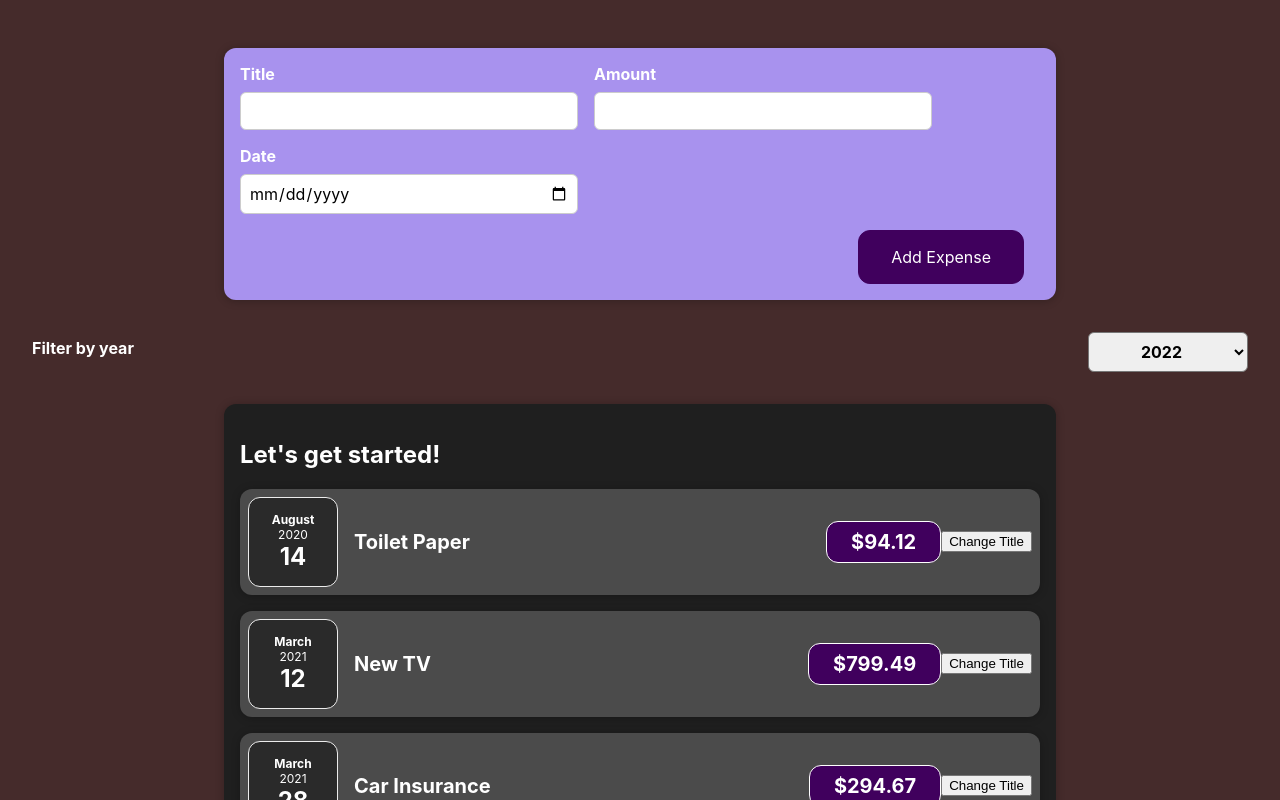
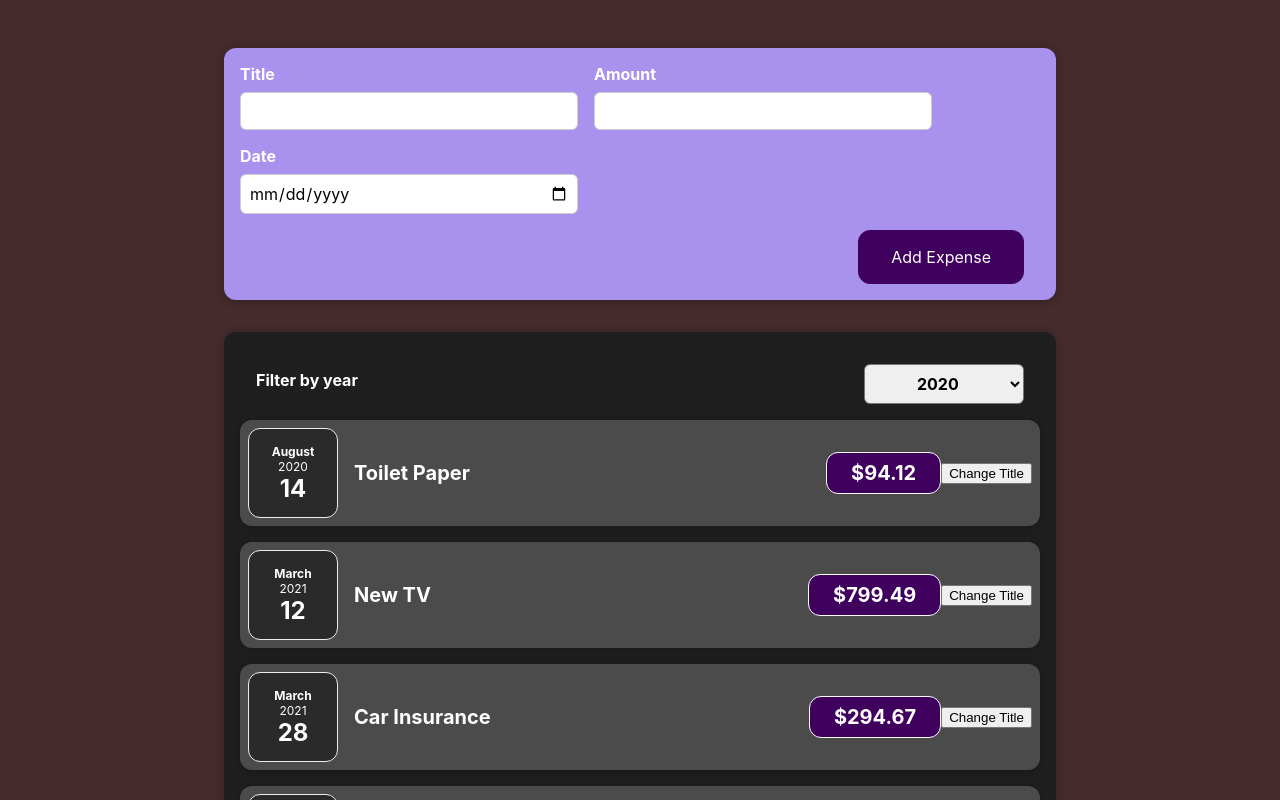
Before and after one commit to Setmaster/react-expensetracker, a React (Create React App) app: page / in a window 1280 px wide. Shown: the top 800 px of the page. Built offline with nearby package versions, Linux system fonts and the light colour scheme.

Commit message:
Now using map to render the list of expenses dynamically

```diff
--- a/src/App.js
+++ b/src/App.js
@@ -41,7 +41,7 @@ const App = () => {
             onAddExpense={addExpenseHandler}
             />
             <Expenses
-                expenses={expenses}
+                items={expenses}
             />
         </div>
     );
--- a/src/components/Expenses/Expenses.js
+++ b/src/components/Expenses/Expenses.js
@@ -5,7 +5,7 @@ import ExpenseFilter from "../NewExpense/ExpenseFilter";
 import {useState} from "react";
 
 const Expenses = (props) => {
-    const {expenses} = props;
+    const {items} = props;
 
     const [filteredYear, setFilteredYear] = useState('2020');
 
@@ -16,15 +16,17 @@ const Expenses = (props) => {
 
     return (
         <div>
+
+        <Card className={"expenses"}>
             <ExpenseFilter
-            onChangeFilter={filterChangeHandler}
+                selected={filteredYear}
+                onChangeFilter={filterChangeHandler}
             />
-        <Card className={"expenses"}>
-            <h2>Let's get started!</h2>
-            <ExpenseItem data={expenses[0]}/>
-            <ExpenseItem data={expenses[1]}/>
-            <ExpenseItem data={expenses[2]}/>
-            <ExpenseItem data={expenses[3]}/>
+            {items.map(expense => {
+                return (
+                    <ExpenseItem data={expense}/>
+                )
+            })}
         </Card>
         </div>
     );
--- a/src/components/NewExpense/ExpenseFilter.js
+++ b/src/components/NewExpense/ExpenseFilter.js
@@ -1,14 +1,16 @@
 import './ExpenseFilter.css';
 
 const ExpensesFilter = (props) => {
-
+    // const dropdownChangeHandler = (event) => {
+    //     props.onChangeFilter(event.target.value);
+    // };
 
 
     return (
         <div className='expenses-filter'>
             <div className='expenses-filter__control'>
                 <label>Filter by year</label>
-                <select onChange={props.onChangeFilter}>
+                <select value={props.selected} onChange={props.onChangeFilter}>
                     <option value='2022'>2022</option>
                     <option value='2021'>2021</option>
                     <option value='2020'>2020</option>
```
